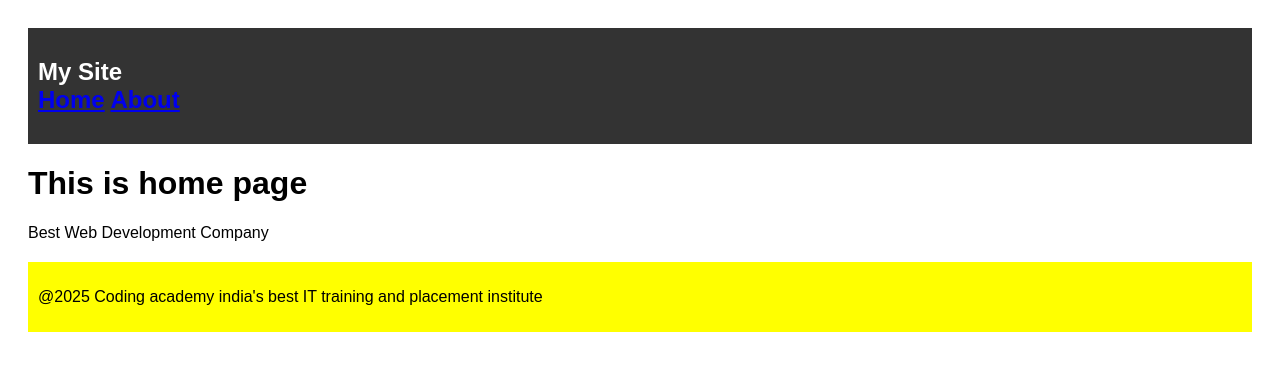
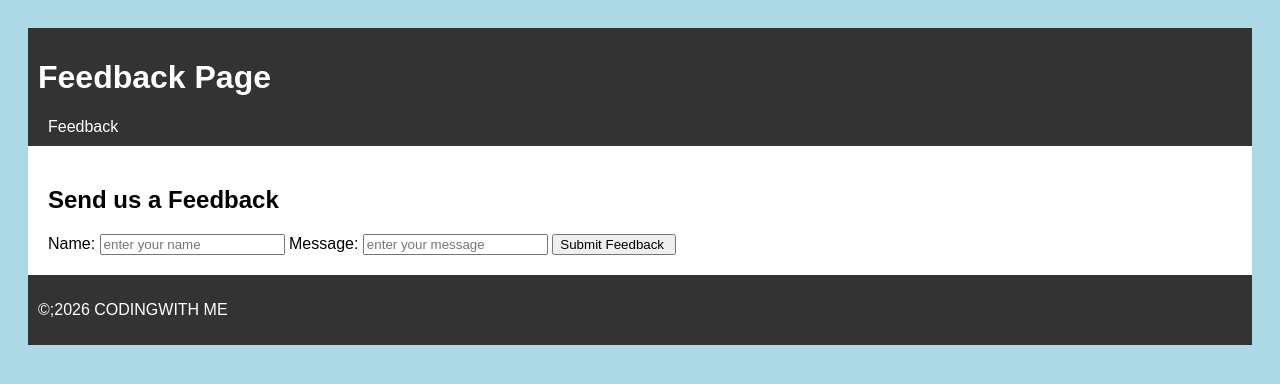
Before and after one commit to Sanjeev2498/Login-Page, a Flask app: page / in a window 1280 px wide. Shown: the top 384 px of the page. Run offline with Flask 3, Linux system fonts and the light colour scheme.

Commit message:
Feedback Form

```diff
--- a/app.py
+++ b/app.py
@@ -1,17 +1,19 @@
-from flask import Flask, render_template
+from flask import Flask,render_template, request
 
 
-app= Flask(__name__)
+app=Flask(__name__)
 
 @app.route("/")
 def home():
-    return render_template("home.html")
+    return render_template("feedback.html")
 
-@app.route("/about")
-def about():
-    return render_template(
-        "about.html",
-        name="Student Name",
-        is_topper=True,
-        subjects=["Math", "Science", "English"]
-    )
+@app.route("/feedback", methods=["POST","GET"])
+def feedback():
+    if request.method =="POST":
+        name= request.form.get("username")
+        #request.form["key"]
+        message =request.form.get("message")
+
+        return render_template("thankyou.html", user=name, message=message)
+
+    return render_template("feedback.html")
--- a/templates/base.html
+++ b/templates/base.html
@@ -1,40 +1,41 @@
 <!doctype html>
 <html lang="en">
   <head>
-    <title>{% block title %} My website {% endblock %}</title>
+    <title>{% block title %}My Feedback Site{%endblock title%}</title>
+
     <style>
       body {
         font-family: Arial, Helvetica, sans-serif;
         padding: 20px;
+        background-color: lightblue;
       }
-      header {
+      header,
+      footer {
         background: #333;
+        padding: 10px;
         color: white;
-        padding: 10px;
       }
-      footer {
-        background: yellow;
-        padding: 10px;
-        margin-top: 20px;
+      nav a {
+        margin: 0 10px;
+        color: white;
+        text-decoration: none;
+      }
+      main {
+        background: white;
+        padding: 20px;
       }
     </style>
   </head>
   <body>
     <header>
-      <h2>
-        My Site
-        <nav>
-          <a href="/">Home</a>
-          <a href="/about">About</a>
-        </nav>
-      </h2>
+      <h1>Feedback Page</h1>
+      <nav>
+        <a href="/feedback.html">Feedback</a>
+      </nav>
     </header>
-    {% block content %} {% endblock %}
-
+    <main>{% block content %} {% endblock %}</main>
     <footer>
-      <p>
-        @2025 Coding academy india's best IT training and placement institute
-      </p>
+      <p>&copy;;2026 CODINGWITH ME</p>
     </footer>
   </body>
 </html>
--- /dev/null
+++ b/templates/feedback.html
@@ -0,0 +1,21 @@
+{% extends "base.html" %} {% block title %} Feedback Form{% endblock %} {% block
+content %}
+<h2>Send us a Feedback</h2>
+<form action="/feedback.html" method="POST">
+  <label for="username">Name:</label>
+  <input
+    type="text"
+    name="username"
+    id="username"
+    placeholder="enter your name "
+  />
+  <label for="message">Message:</label>
+  <input
+    type="text"
+    name="message"
+    id="message"
+    placeholder="enter your message "
+  />
+  <input type="submit" value="Submit Feedback " />
+</form>
+{% endblock %}
```
Also changed, not shown: base.html (added, +38 -0 lines), templates/thankyou.html (added, +7 -0 lines).
